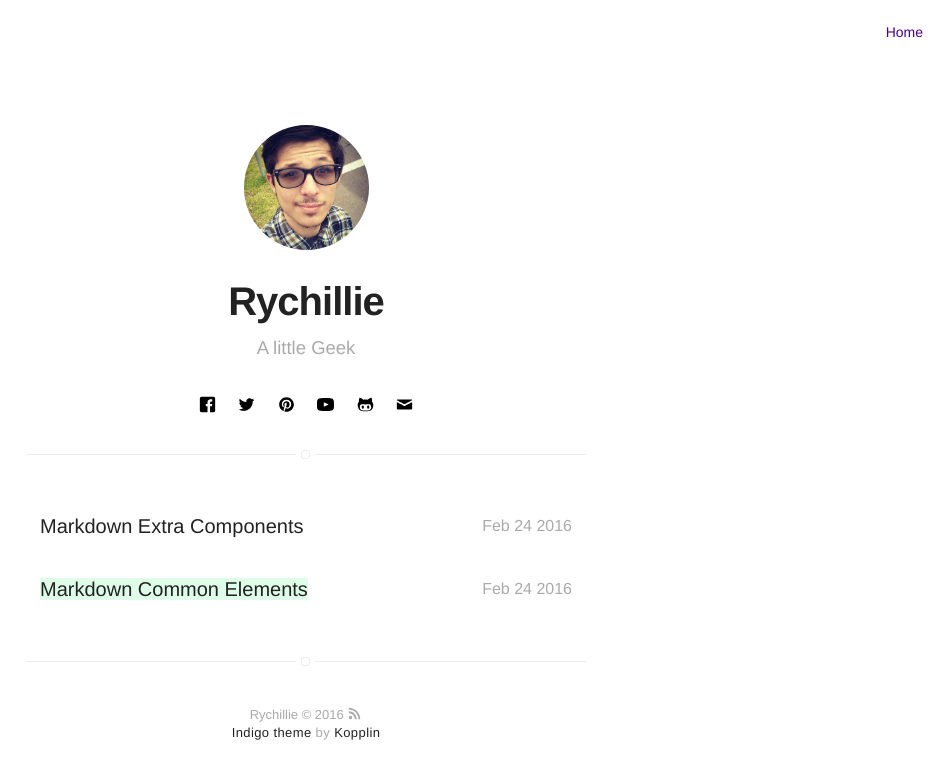
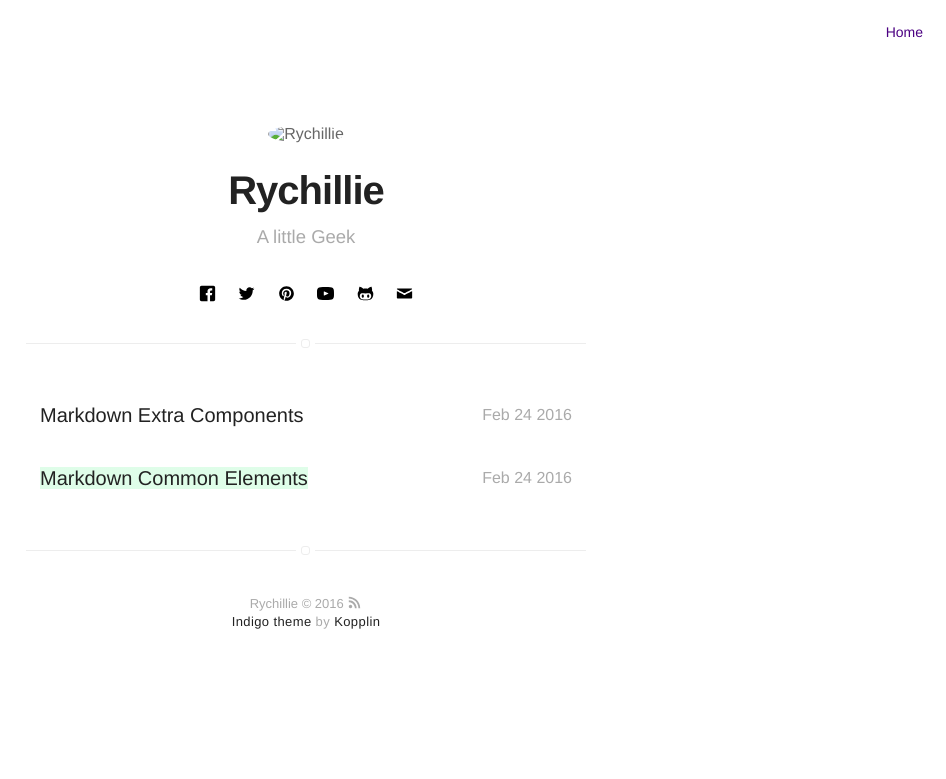
Before and after one commit to Rychillie/rychillieOLD, a Jekyll site: the page built from blog/index.html, in a window 1280 px wide. Shown: the top 779 px of the page, without its empty margins (334-1280 px from the left). Built offline with Jekyll 4.4.1, drawn with Linux system fonts in a browser that asks for light colours.

Commit message:
Update _config.yml

```diff
--- a/_config.yml
+++ b/_config.yml
@@ -7,10 +7,10 @@ description: A blog about technology and game development
 
 # if it's an external image, update below for true
 # better with square images
-external-image: false
+external-image: true
 picture: assets/images/profile.jpg
 
-url: https://rychillie.github.io/
+url: https://rychillie.github.io
 # your url: http://USERNAME.github.io
 
 permalink: /:title/
```
